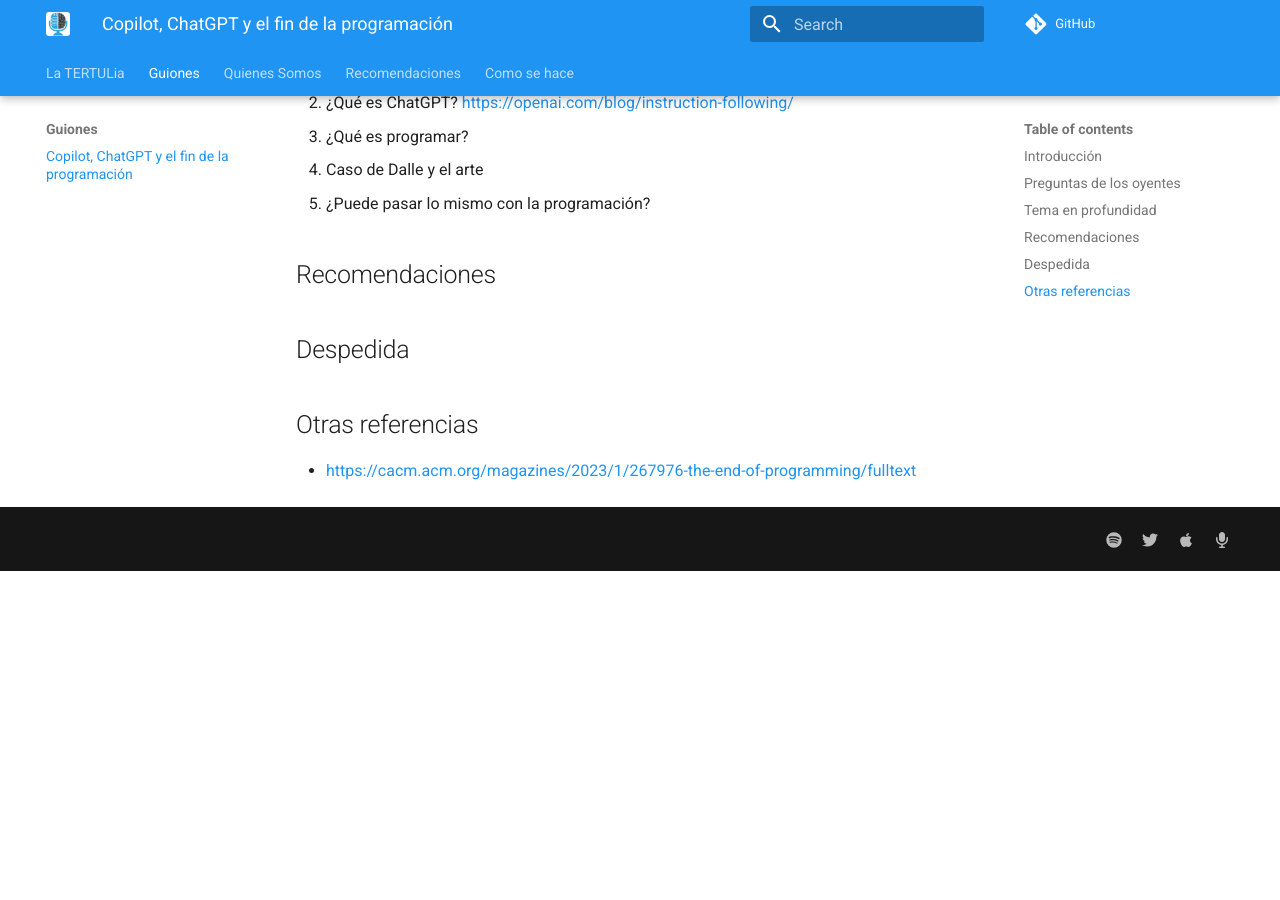
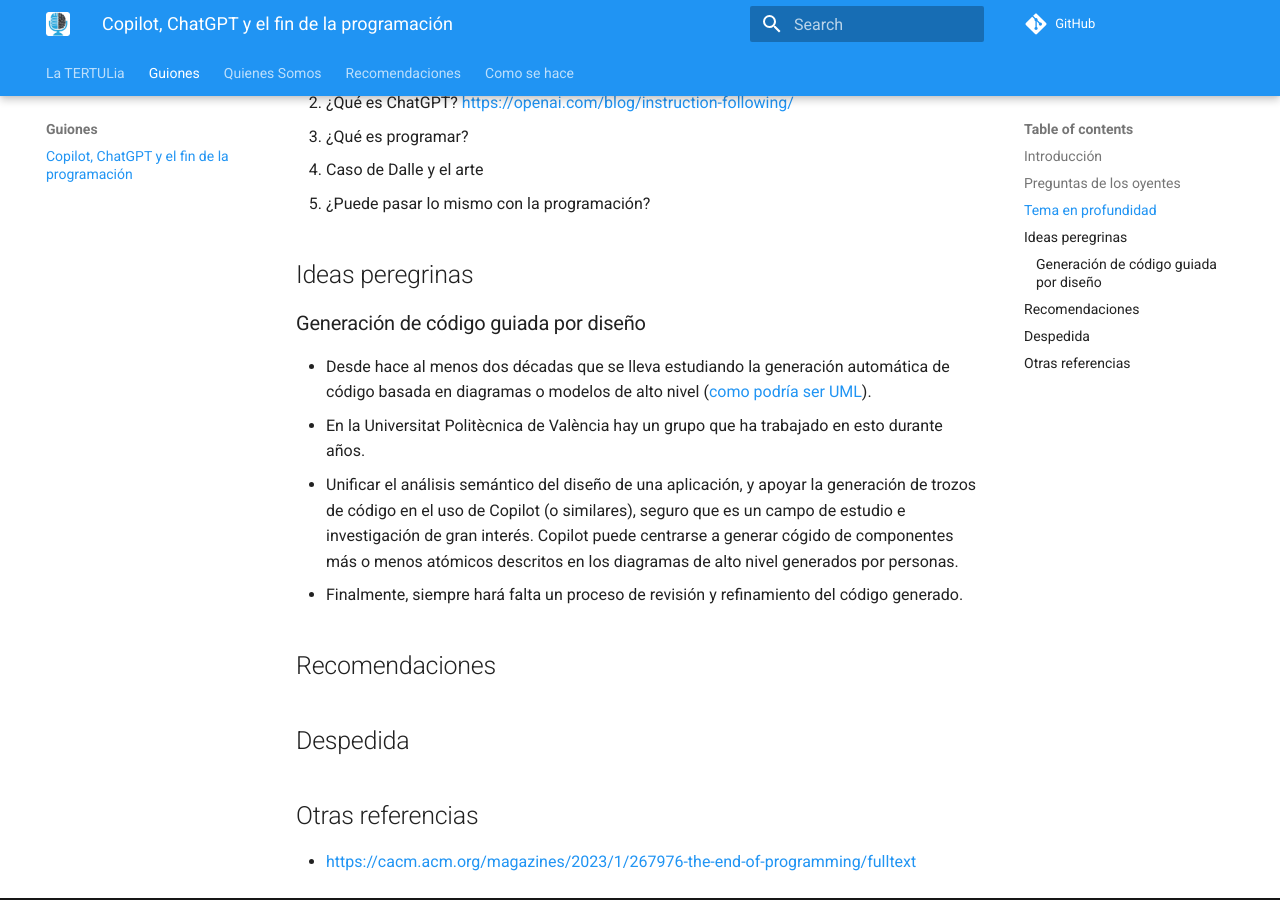
Before and after one commit to ironbar/tertulia_inteligencia_artificial, an MkDocs documentation site: the page built from docs/guiones/01-copilot-fin-programacion.md, in a window 1280 px wide and 900 px high, scrolled down 540 px. Built offline with MkDocs 1.6.1 and Material for MkDocs 9.7.7, drawn with Linux system fonts in a browser that asks for light colours; comment, search, counter and statistics services are not loaded; before the commit the page ends 1111 px from its top, so only the background shows below that.

Commit message:
Update 01-copilot-fin-programacion.md

```diff
--- a/docs/guiones/01-copilot-fin-programacion.md
+++ b/docs/guiones/01-copilot-fin-programacion.md
@@ -17,6 +17,15 @@
 4. Caso de Dalle y el arte
 5. ¿Puede pasar lo mismo con la programación?
 
+## Ideas peregrinas
+
+### Generación de código guiada por diseño
+
+- Desde hace al menos dos décadas que se lleva estudiando la generación automática de código basada en diagramas o modelos de alto nivel ([como podría ser UML](https://www.ajol.info/index.php/swj/article/view/183612)).
+- En la Universitat Politècnica de València hay un grupo que ha trabajado en esto durante años.
+- Unificar el análisis semántico del diseño de una aplicación, y apoyar la generación de trozos de código en el uso de Copilot (o similares), seguro que es un campo de estudio e investigación de gran interés. Copilot puede centrarse a generar cógido de  componentes más o menos atómicos descritos en los diagramas de alto nivel generados por personas.
+- Finalmente, siempre hará falta un proceso de revisión y refinamiento del código generado.
+
 ## Recomendaciones
 
 ## Despedida
```
